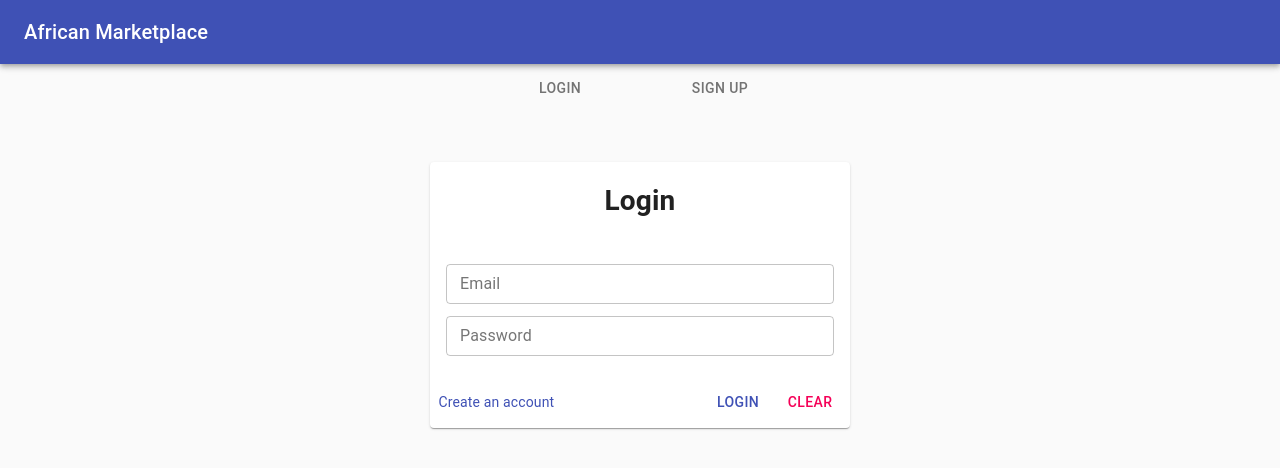
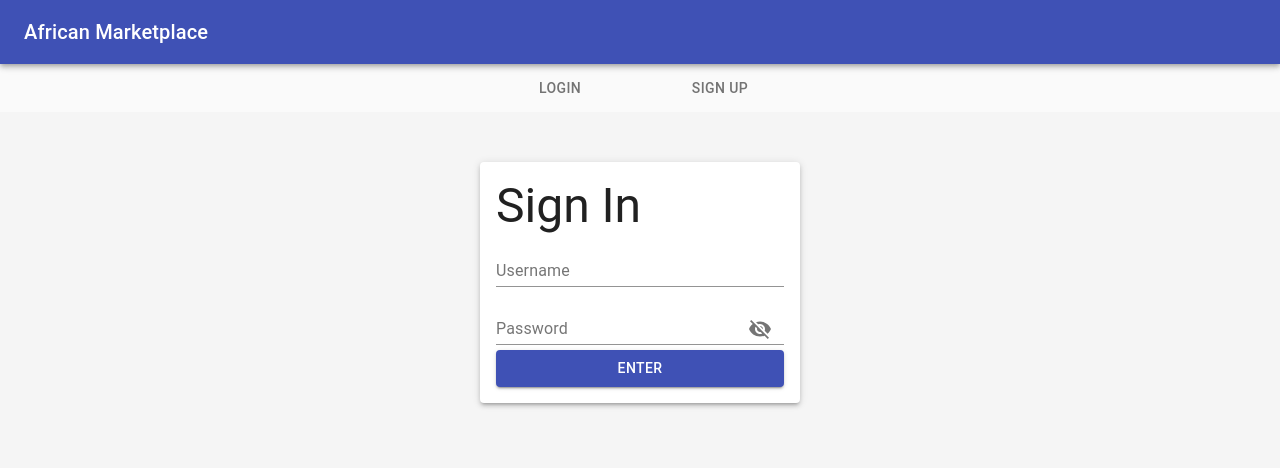
Before and after one commit to fbzr/Sauti-Marketplace-React, a React (Create React App) app in the folder the-sauti-project/: page / in a window 1280 px wide. Shown: the top 468 px of the page. Built offline with nearby package versions, Linux system fonts and the light colour scheme.

Commit message:
change and implement session storage in sign page

```diff
--- a/the-sauti-project/src/App.js
+++ b/the-sauti-project/src/App.js
@@ -28,7 +28,7 @@ function App() {
       <CssBaseline />
       <NavBar />
       <Route exact path={['/login', '/']}>
-        <Login />
+        <Login setToken={setToken} />
       </Route>
       <Route exact path='/signup'>
         <SignUp setToken={setToken} />
--- a/the-sauti-project/src/components/Login.js
+++ b/the-sauti-project/src/components/Login.js
@@ -1,127 +1,138 @@
-import React from "react";
-import { withFormik } from "formik";
-import * as Yup from "yup";
-import { withStyles } from "@material-ui/core";
-import Card from "@material-ui/core/Card";
-import CardContent from "@material-ui/core/CardContent";
-import CardActions from "@material-ui/core/CardActions";
-import TextField from "@material-ui/core/TextField";
-import Button from "@material-ui/core/Button";
-import Link from "@material-ui/core/Link";
-import "./login.css";
+import React from 'react';
+import { Form, withFormik, useField } from 'formik';
+import * as yup from 'yup';
+import { TextField, Button, Grid, makeStyles, Paper, Typography, colors, InputAdornment, IconButton } from '@material-ui/core';
+import { Visibility, VisibilityOff } from '@material-ui/icons';
+import axios from 'axios';
 
+const useStyles = makeStyles(theme => ({
+    root: {
+        height: 'calc(100% - 112px)',
+        width: '100%',
+        backgroundColor: colors.grey[100],
+        margin: 0,
+        padding: 0,
+        display: 'flex',
+        justifyContent: 'center'
+    },
+    paper: {
+        width: '100%',
+        marginTop: '50px',
+        padding: theme.spacing(2)
+    },
+    fieldsContainer: {
+        display: 'flex',
+        flexDirection: 'column',
+        justifyContent: 'center',
+        alignContent: 'center'
+    },
+    field: {
+        margin: '5px 0'
+    },
+    '@global': {
+        'html, body, #root': {
+            height: '100%'
+        }
+    }
+  }));
 
-const styles = () => ({
-  card: {
-    maxWidth: 420,
-    marginTop: 50,
-  },
-  container: {
-    display: "Flex",
-    justifyContent: "center",
-  },
-  actions: {
-    float: "right"
-  }
-});
+// Material UI TextField with access to Formik Field's props and methods
+const MuiFormikTextField = ({ label, ...props }) => {
+    const [field, meta] = useField(props);
+    return (
+        <TextField
+            {...field}
+            {...props}
+            label={label}
+            error={meta.error && meta.touched}
+            helperText={ (meta.error && meta.touched) && meta.error }
+        />
+    )
+}
 
-const Login = props => {
-  const {
-    classes,
-    values,
-    touched,
-    errors,
-    isSubmitting,
-    handleChange,
-    handleBlur,
-    handleSubmit,
-    handleReset
-  } = props;
+const LoginForm = (props) => {
+    const { isSubmitting, values, setValues } = props;
+    const classes = useStyles();
 
-  return (
-    <div className={classes.container}>
+    const handleClickShowPassword = () => {
+        console.log(props);
+        setValues({ ...values,  showPassword: !values.showPassword });
+    };
 
-      <form onSubmit={handleSubmit}>
+    const handleMouseDownPassword = event => {
+        event.preventDefault();
+    };
 
-        <Card className={classes.card}>
-      <h1>Login</h1>
+    return (
+        <Grid container className={classes.root} >
+            <Grid item lg={3} md={4} sm={6} xs={11} p={4}>
+            <Paper elevation={3} spacing={2} className={classes.paper}>
+                <Typography variant="h3" component="h1">
+                    Sign In
+                </Typography>
+                <Form width={500} autoComplete='off' className={classes.fieldsContainer}>
+                    <MuiFormikTextField className={classes.field} type='text' label='Username' name='username' id='username' />
+                    <MuiFormikTextField
+                        className={classes.field}
+                        name='password'
+                        id='password'
+                        type={values.showPassword ? 'text' : 'password'}
+                        label='Password'
+                        InputProps={{
+                            endAdornment: (
+                                <InputAdornment position="end">
+                                    <IconButton aria-label="toggle password visibility" onClick={handleClickShowPassword} onMouseDown={handleMouseDownPassword} >
+                                        {values.showPassword ? <Visibility /> : <VisibilityOff />}
+                                    </IconButton>
+                                </InputAdornment> )
+                        }}
+                    />
 
-          <CardContent>
-            <TextField
-              id="email"
-              label="Email"
-              type="email"
-              value={values.email}
-              onChange={handleChange}
-              onBlur={handleBlur}
-              helperText={touched.email ? errors.email : ""}
-              error={touched.email && Boolean(errors.email)}
-              style={{color: "#870000"}}
+                    <Button disabled={isSubmitting} variant="contained" color="primary" type='submit'>Enter</Button>
+                </Form>
+            </Paper>
+            </Grid>
+        </Grid>
+    )
+}
 
-              margin="dense"
-              variant="outlined"
-              fullWidth
-            />
+const Login = withFormik({
+    // Initialize "formik states"
+    mapPropsToValues: ({setToken}) => ({
+        username: '',
+        password: '',
+        showPassword: false,
+        setToken: setToken
+    }),
+    // Create yup validation schema
+    validationSchema: yup.object().shape({
+        username: yup.string()
+            .min(4, 'Username must have at least 4 characters')
+            .required('Username is required'),
+        password: yup.string()
+            .min(8, 'Password must have at least 8 characters')
+            .required('Password required')
+    }),
+    handleSubmit: (data, { resetForm, setSubmitting }) => {
+        const { username, password, setToken } = data;
 
-            <TextField
-              id="password"
-              label="Password"
-              type="password"
-              value={values.password}
-              onChange={handleChange}
-              onBlur={handleBlur}
-              helperText={touched.password ? errors.password : ""}
-              error={touched.password && Boolean(errors.password)}
-              style={{color: "#870000"}}
-              margin="dense"
-              variant="outlined"
-              fullWidth
-            />
-          </CardContent>
-          <CardActions className={classes.actions}>
-            <Button type="submit" color="primary" disabled={isSubmitting}>
-              LOGIN
-            </Button>
-            <Button color="secondary" onClick={handleReset}>
-              CLEAR
-            </Button>
+        // Log in
+        axios.post('http://africanmarketplace.ddns.net:5000/api/auth/login', { username, password })
+            .then(res => {
+                setSubmitting(true);
+                const { token, user_id } = res.data;
+                console.log(`Token: ${token}\nUser ID: ${user_id}`);
 
-          </CardActions>
-          <div className="link"><Link>Create an account</Link></div>
+                setToken(token);
+                debugger
+                //TODO redirect to homepage
+            })
+            .catch(err => console.log(err))
+            .finally(() => {
+              resetForm();
+              setSubmitting(false);
+            })
+    }
+})(LoginForm)
 
-        </Card>
-      </form>
-    </div>
-  );
-};
-
-const Form = withFormik({
-  mapPropsToValues: ({
-    email,
-    password
-  }) => {
-    return {
-      email: email || "",
-      password: password || ""
-    };
-  },
-
-  validationSchema: Yup.object().shape({
-    email: Yup.string()
-      .email("Enter a valid email")
-      .required("Email is required"),
-    password: Yup.string()
-      .min(8, "Password must contain at least 8 characters")
-      .required("Enter your password")
-  }),
-
-  handleSubmit: (values, { setSubmitting }) => {
-    setTimeout(() => {
-      // submit to the server
-      alert(JSON.stringify(values, null, 2));
-      setSubmitting(false);
-    }, 1000);
-  }
-})(Login);
-
-export default withStyles(styles)(Form);
+export default Login
```
